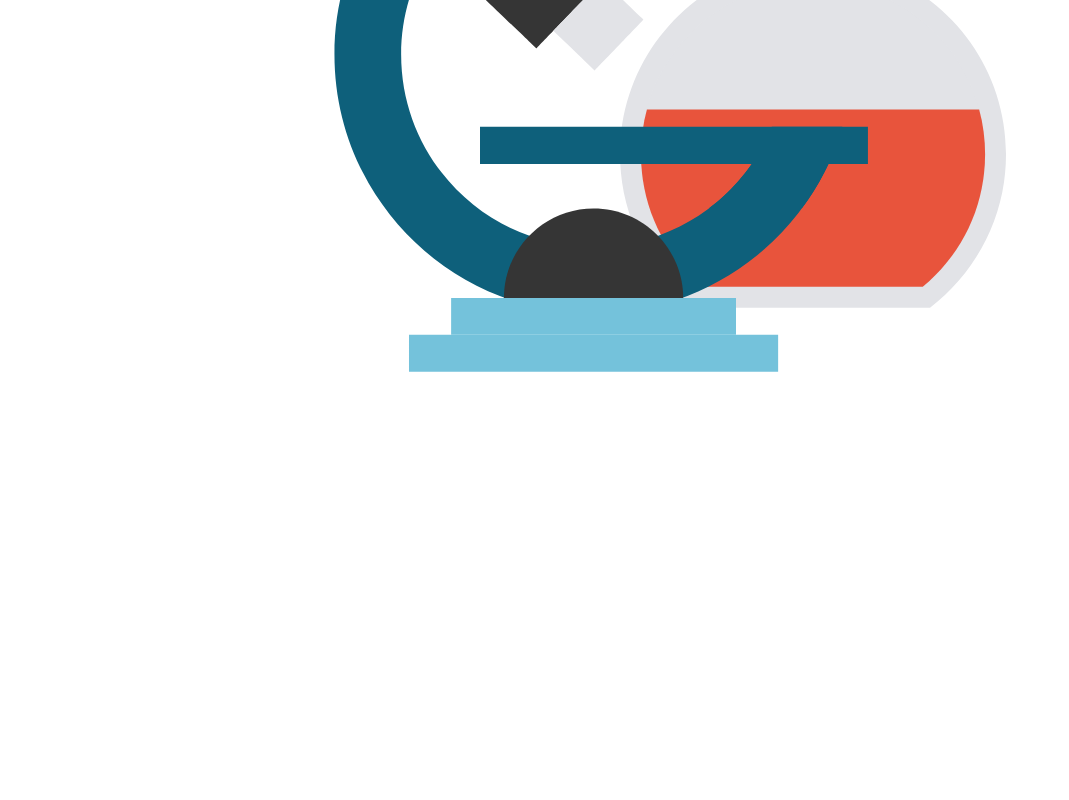
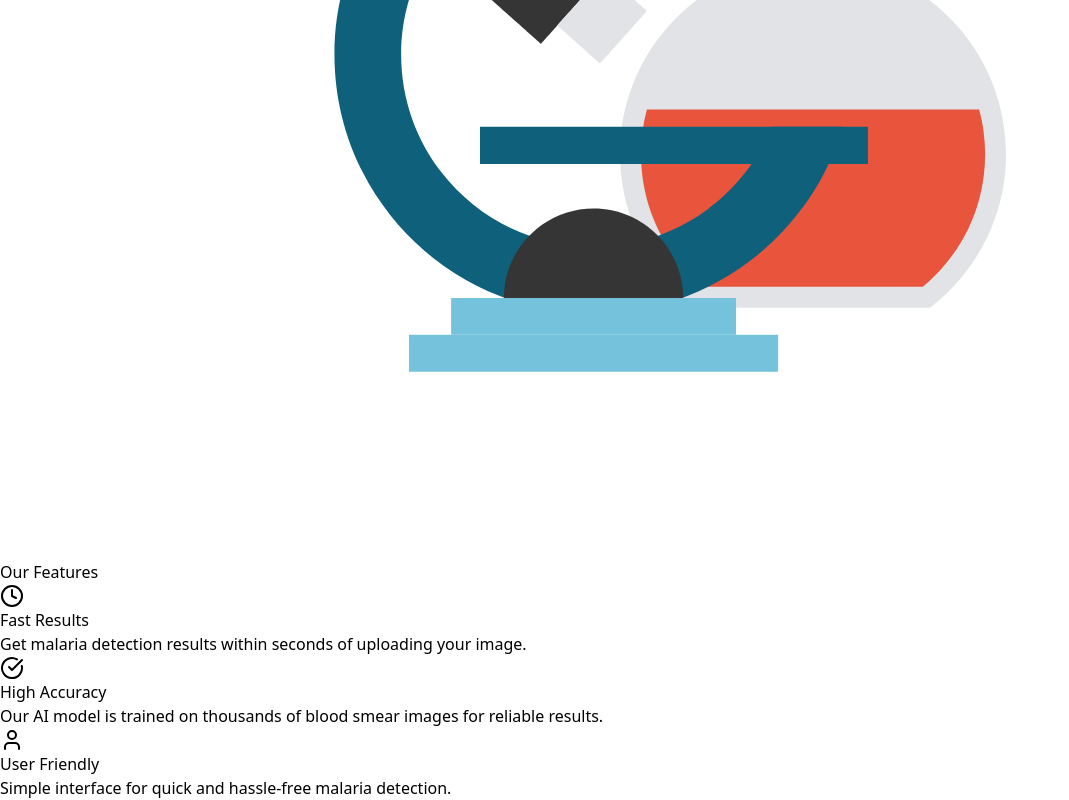
Before and after one commit to adityavag/Malaria-Scan, a React (Vite) app: page / in a window 1280 px wide. Shown: the part 816-1616 px from the top of the page, without its empty margins (0-1069 px from the left). Before the commit the page ends 1376 px from the top, so only its background shows below. Built offline with nearby package versions, Linux system fonts and the light colour scheme.

Commit message:
Fetaures

```diff
--- a/package.json
+++ b/package.json
@@ -11,6 +11,7 @@
   },
   "dependencies": {
     "lottie-react": "^2.4.0",
+    "lucide-react": "^0.440.0",
     "react": "^18.3.1",
     "react-dom": "^18.3.1"
   },
--- a/src/App.jsx
+++ b/src/App.jsx
@@ -1,10 +1,12 @@
 import React from "react";
 import Landing from "./pages/Landing";
+import Features from "./pages/Features";
 
 export default function App() {
   return (
-    <div className="bg-gradient-to-b from-blue-100 to-white md:px-32 p-16">
-    <Landing/>
+    <div className="">
+      <Landing />
+      <Features />
     </div>
   )
 }
--- /dev/null
+++ b/src/components/Card.jsx
@@ -0,0 +1,20 @@
+import React from "react";
+import { Clock } from "lucide-react";
+const Card = (props) => {
+    return (
+        <div className="p-4 max-w-lg mx-auto my-4 bg-white shadow-lg rounded-lg overflow-hidden">
+            <div className="px-6 py-4 flex flex-col justify-center items-center">
+            {/* <Clock className="text-[#2463eb]"/> */}
+            {props.icon}
+            <div className="mt-4">
+            <div className="font-bold text-2xl mb-2 text-center">{props.title}</div>
+                <p className="text-gray-700 text-base mt-2 text-center">
+                    {props.content}
+                </p>
+            </div>
+            </div>
+        </div>
+    )
+}
+
+export default Card;
--- /dev/null
+++ b/src/pages/Features.jsx
@@ -0,0 +1,29 @@
+import React from "react";
+import Card from "../components/Card";
+import { CheckCircle, Clock, User } from "lucide-react";
+
+const Features = () => {
+    return (
+        <div className="bg-white md:px-32 p-16">
+        <div className="text-3xl font-semibold text-center">Our Features</div>
+        <div className="grid grid-cols-1 md:grid-cols-3 items-center mt-4 md:space-x-4">
+        <Card
+            icon = <Clock className="text-[#2463eb]"/>
+            title = "Fast Results"
+            content = "Get malaria detection results within seconds of uploading your image."
+        />
+        <Card
+            icon = <CheckCircle className="text-[#2463eb]"/>
+            title = "High Accuracy"
+            content = "Our AI model is trained on thousands of blood smear images for reliable results."
+        />
+        <Card
+            icon = <User className="text-[#2463eb]"/>
+            title = "User Friendly"
+            content = "Simple interface for quick and hassle-free malaria detection."
+        />
+        </div>
+        </div>
+    )
+}
+export default Features;
--- a/src/pages/Landing.jsx
+++ b/src/pages/Landing.jsx
@@ -3,7 +3,7 @@ import Lottie from "lottie-react";
 import Art from "../assets/lottie/Art.json"
 const Landing = () => {
     return (
-        <div className="min-h-screen grid grid-cols-1 md:grid-cols-2 items-center w-full">
+        <div className="min-h-screen bg-gradient-to-b from-blue-100 to-white md:px-32 p-16 grid grid-cols-1 md:grid-cols-2 items-center w-full">
             <div className="flex flex-col space-y-4 text-center md:text-left">
                 <div className="text-5xl font-bold">Detect Malaria with AI</div>
                 <div className="text-3xl font-semibold text-[#2463eb]">Prevent Malaria Outbreaks</div>
```
Also changed, not shown: 1 other file (tests, documents, lock files or other folders).
